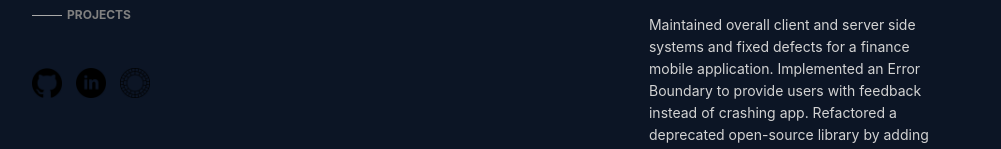
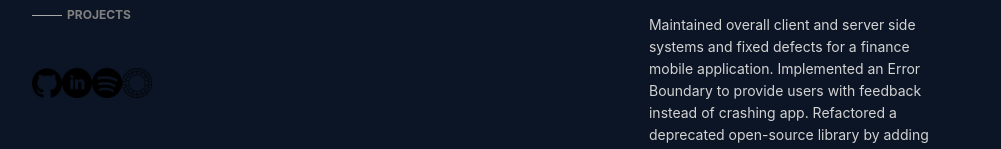
Before and after one commit to lilygostovic/lg-portfolio, a React (Create React App) app: page / in a window 1280 px wide. Shown: the part 598-747 px from the top of the page, without its empty margins (138-1139 px from the left). Built offline with nearby package versions, Linux system fonts and the light colour scheme.

Commit message:
Add spotify link

```diff
--- a/src/components/QuickInfo.tsx
+++ b/src/components/QuickInfo.tsx
@@ -1,4 +1,4 @@
-import { githubIcon, linkedinIcon, vscoIcon } from "../images";
+import { githubIcon, linkedinIcon, spotifyIcon, vscoIcon } from "../images";
 import { StyledDiv } from "./common/StyledDiv";
 import { StyledText } from "./common/StyledText";
 import { Nav } from "./Nav";
@@ -41,7 +41,7 @@ export const QuickInfo = ({ currentDiv }: QuickInfoProps) => {
 const Socials = () => (
   <StyledDiv width="25%" display="flex" justifyContent="space-between">
     <a href="https://github.com/lilygostovic" rel="noreferrer" target="_blank">
-      <img src={githubIcon} alt="link to linkedin profile" height="30px" />
+      <img src={githubIcon} alt="link to github profile" height="30px" />
     </a>
     <a
       href="https://www.linkedin.com/in/lily-gostovic/"
@@ -51,11 +51,18 @@ const Socials = () => (
       <img src={linkedinIcon} alt="link to linkedin profile" height="30px" />
     </a>
     <a
+      href="https://open.spotify.com/user/lilygostovic?si=e5b093ac8ad54d74"
+      rel="noreferrer"
+      target="_blank"
+    >
+      <img src={spotifyIcon} alt="link to spotify profile" height="30px" />
+    </a>
+    <a
       href="https://vsco.co/lilygostovic/journal/p/1"
       rel="noreferrer"
       target="_blank"
     >
-      <img src={vscoIcon} alt="link to linkedin profile" height="30px" />
+      <img src={vscoIcon} alt="link to vsco profile" height="30px" />
     </a>
   </StyledDiv>
 );
--- a/src/images/index.ts
+++ b/src/images/index.ts
@@ -1,4 +1,6 @@
 export { default as lgPortfolio } from "./lg-portfolio.jpg";
+
+export { default as spotifyIcon } from "./spotify-icon.jpg";
 export { default as linkedinIcon } from "./linkedin-icon.jpg";
 export { default as githubIcon } from "./github-icon.jpg";
 export { default as vscoIcon } from "./vsco-icon.jpg";
```
Also changed, not shown: src/images/spotify-icon.jpg (added).
